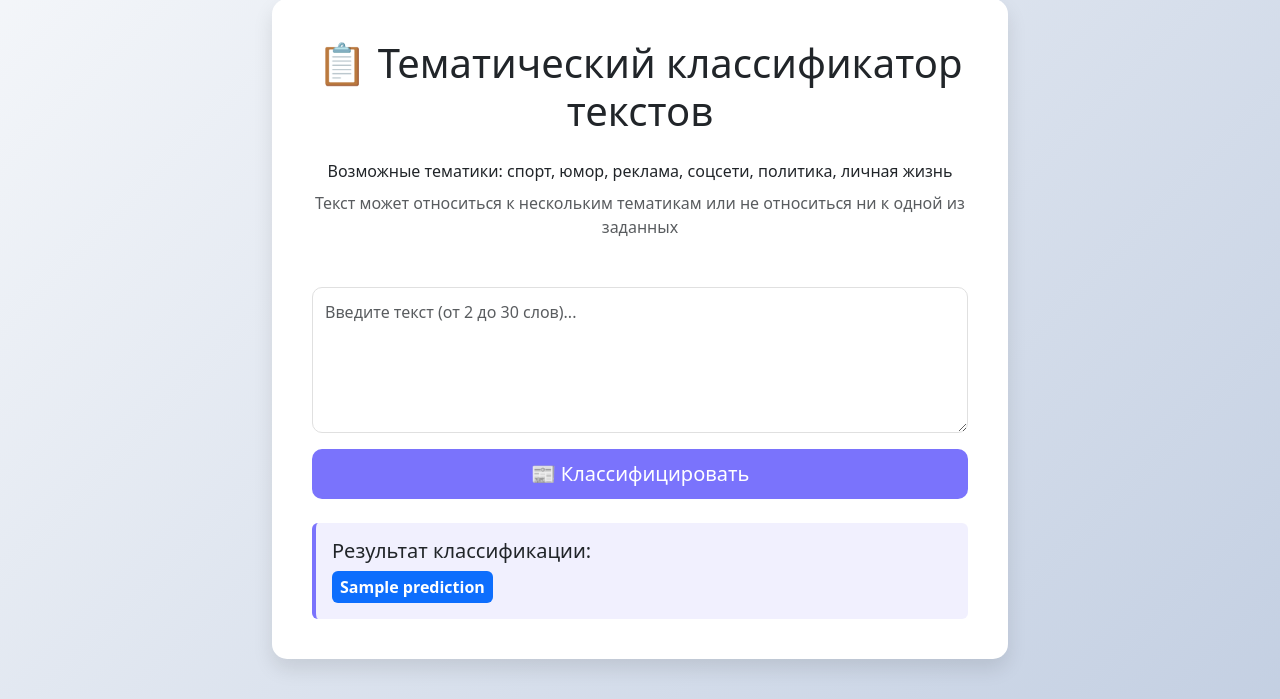
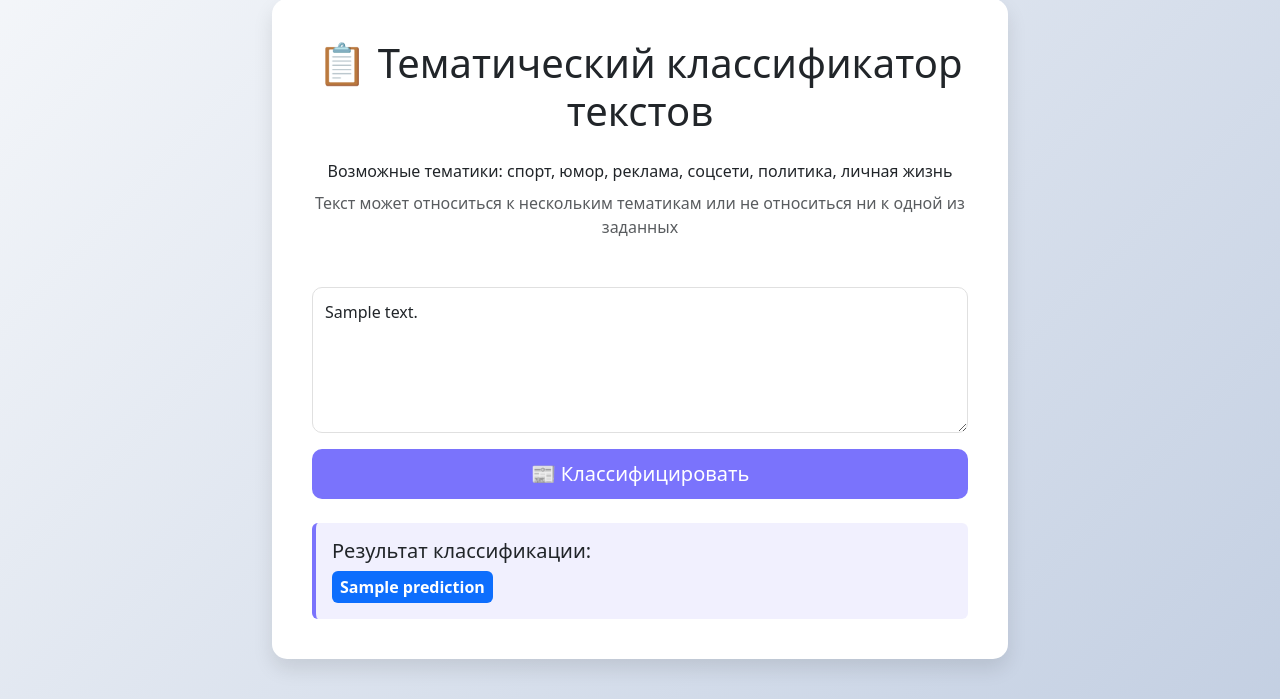
Before and after one commit to martetten/Dataton_2, a Flask app: template src/app/templates/index.html in a window 1280 px wide. Shown: the part 71-770 px from the top of the page. Run offline with Flask 3, Linux system fonts and the light colour scheme; the template is opened without the code that fills it: most values are stand-ins (such as "Sample title", 1, 10 or a date in 2020).

Commit message:
Сохранение введенного текста

```diff
--- a/src/app/app.py
+++ b/src/app/app.py
@@ -15,15 +15,16 @@ app = Flask(__name__)
 @app.route('/', methods=['GET', 'POST'])
 def home():
     prediction = None
+    text = ""
     if request.method == 'POST':
-        text = request.form['text']
+        text = request.form.get('text', '')
         # Векторизация текста
         # X = vectorizer.transform([text])
         # Предсказание
         # pred = model.predict(X)[0]
         # prediction = categories[pred]
 
-    return render_template('index.html', prediction=prediction)
+    return render_template('index.html', prediction=prediction, text=text)
 
 if __name__ == '__main__':
     app.run(debug=True)
--- a/src/app/templates/index.html
+++ b/src/app/templates/index.html
@@ -65,7 +65,7 @@
                                     name="text"
                                     rows="5"
                                     placeholder="Введите текст (от 2 до 30 слов)..."
-                                    required></textarea>
+                                    required>{{ text if text }}</textarea>
                                 <!-- <div class="word-count" id="wordCounter" aria-live="polite">0 слов</div> -->
                             </div>
                             <div class="d-grid">
```
